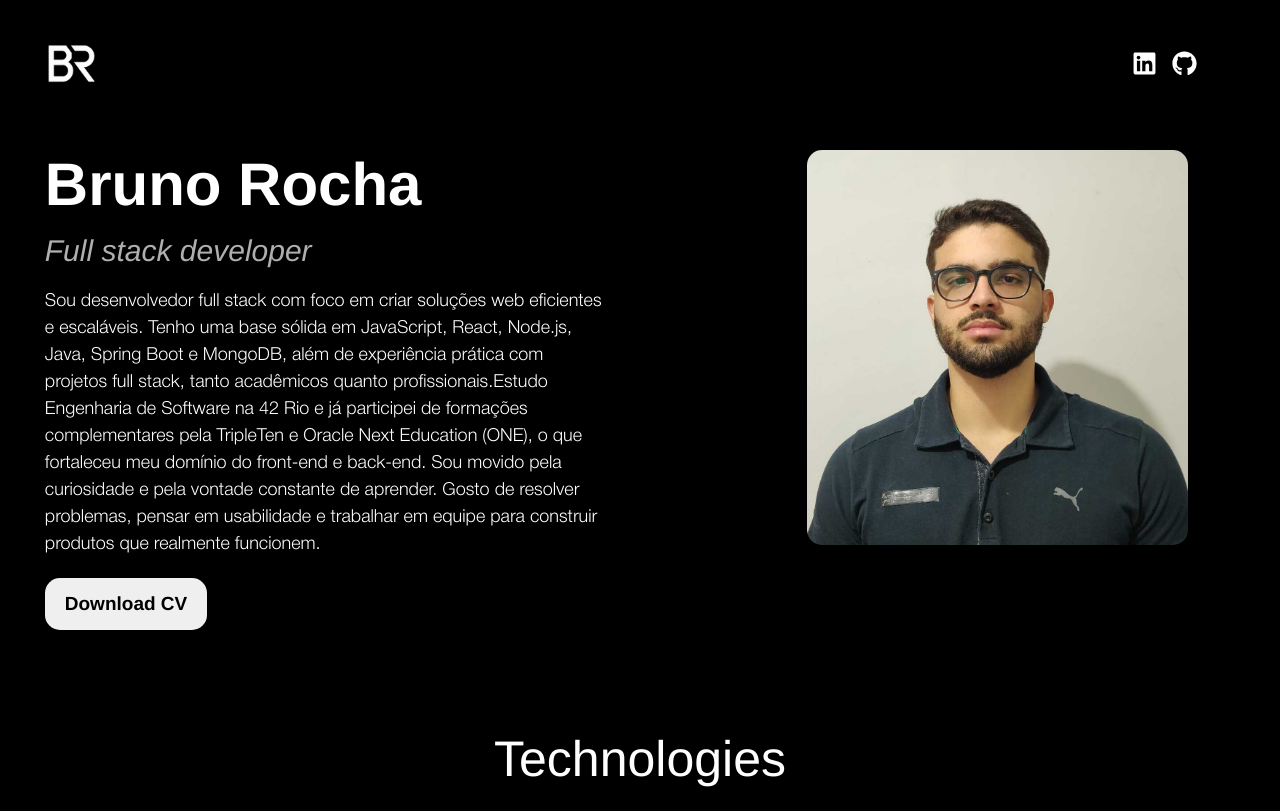
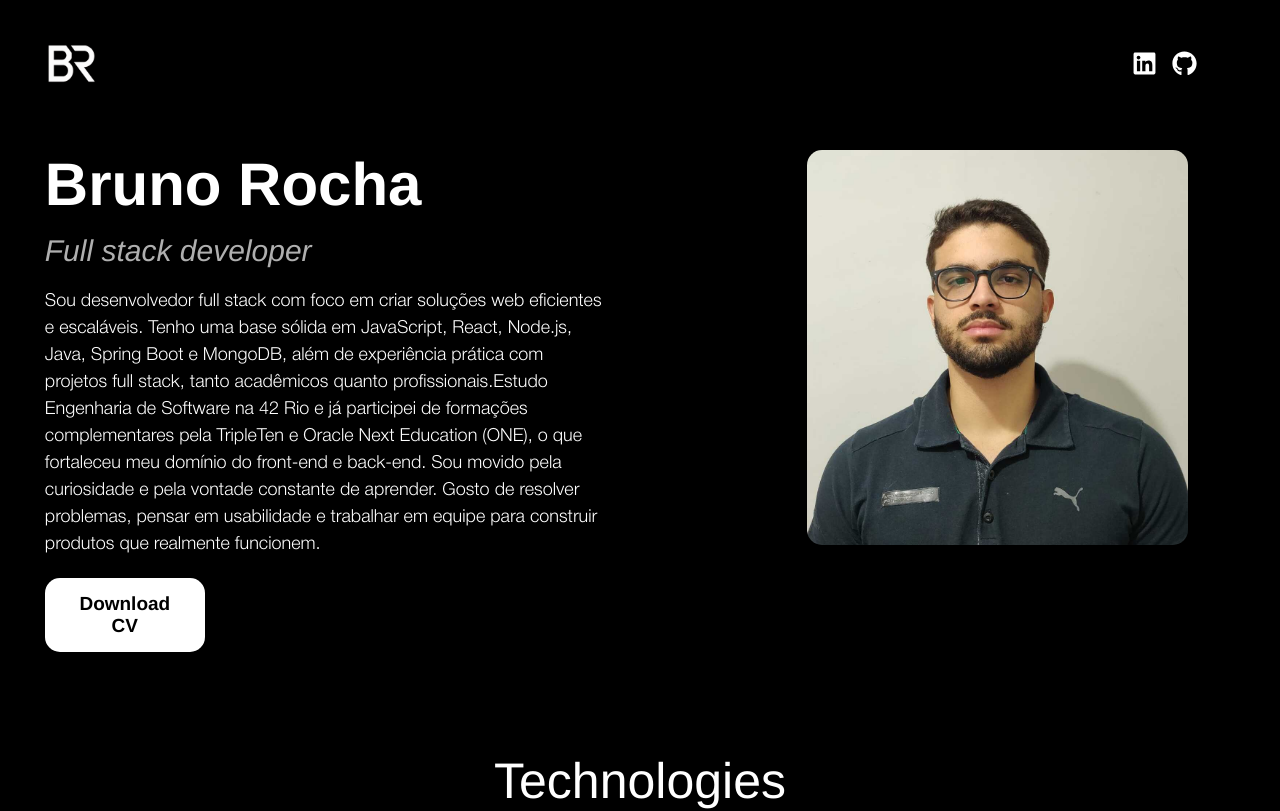
Before and after one commit to RochtBruno/Portfolio, a React (Vite) app: page / in a window 1280 px wide. Shown: the top 811 px of the page. Built offline with nearby package versions, Linux system fonts and the light colour scheme; the HTML template or start-up script is replaced by a standard one.

Commit message:
feat: botão de baixar curriculo implementado

```diff
--- a/src/blocks/main.css
+++ b/src/blocks/main.css
@@ -33,11 +33,18 @@
 
 .main__description-btn{
 	border: none;
+	text-decoration: none;
+	background-color: #fff;
+	color: #000;
+	margin-top: 5px;
 	padding: 15px 20px;
 	border-radius: 15px;
 	font-size: 19px;
 	cursor: pointer;
 	font-weight: 600;
+	display: block;
+	width: 160px;
+	text-align: center;
 }
 
 .main__description-btn:hover{
--- a/src/components/Main/Main.jsx
+++ b/src/components/Main/Main.jsx
@@ -14,7 +14,9 @@ function Main(){
 					e Oracle Next Education (ONE), o que fortaleceu meu domínio do front-end e back-end.
 					Sou movido pela curiosidade e pela vontade constante de aprender. Gosto de resolver problemas,
 					pensar em usabilidade e trabalhar em equipe para construir produtos que realmente funcionem.</p>
-				<button className="main__description-btn">Download CV</button>
+				<a className="main__description-btn" href="/Bruno_Rocha_curriculo.pdf" download="curriculo.pdf">
+					Download CV
+				</a>
 			</div>
 			<div className="main__photo">
 				<img src={my_photo} alt="profile photo" />
```
Also changed, not shown: 1 other file (tests, documents, lock files or other folders).
